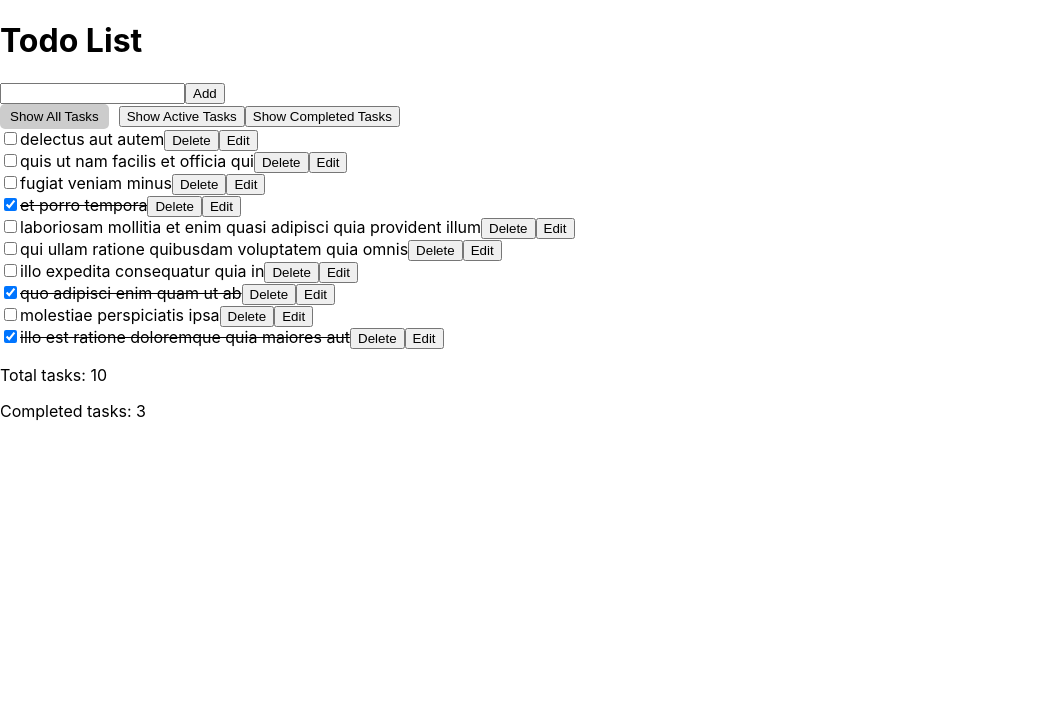
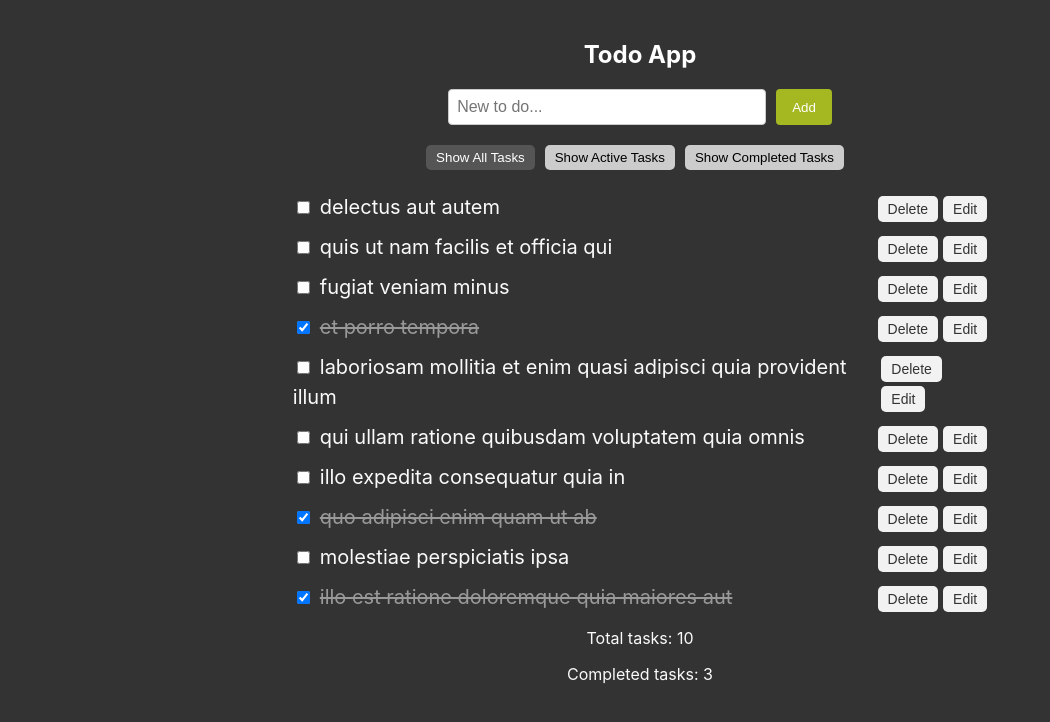
Before and after one commit to Eka-Chu/todo-doo, a React (Create React App) app: page / in a window 1280 px wide. Shown: the top 722 px of the page, without its empty margins (0-1050 px from the left). Built offline with nearby package versions, Linux system fonts and the light colour scheme.

Commit message:
Final Version

```diff
--- a/src/app.tsx
+++ b/src/app.tsx
@@ -1,4 +1,5 @@
 import React, { useState, useEffect } from 'react';
+import styled from 'styled-components';
 import Header from './components/Header';
 import TodoList from './components/TodoList';
 import TaskCounter from './components/TaskCounter';
@@ -13,16 +14,43 @@ enum Filter {
   Completed = 'completed',
 }
 
+const Container = styled.div`
+  text-align: center;
+  background-color: rgb(51, 51, 51);
+  height: 100vh;
+  padding: 20px;
+`;
+
+
+const FilterContainer = styled.div`
+  display: flex;
+  justify-content: center;
+  margin-bottom: 10px;
+`;
+
+const FilterButton = styled.button`
+  margin-right: 10px;
+  padding: 5px 10px;
+  border: none;
+  border-radius: 5px;
+  background-color: #ccc;
+  color: #000;
+  cursor: pointer;
+
+  &.active {
+    background-color: #555;
+    color: #fff;
+  }
+`;
+
 const App: React.FC = () => {
   const [todos, setTodos] = useState<TodoModel[]>([]);
   const [filter, setFilter] = useState<Filter>(Filter.All);
 
-  // Метод для сохранения todos в локальное хранилище
   const saveTodosToLocalStorage = (todos: TodoModel[]) => {
     localStorage.setItem('todos', JSON.stringify(todos));
   };
 
-  // Метод для чтения todos из локального хранилища
   const getTodosFromLocalStorage = (): TodoModel[] => {
     const storedTodos = localStorage.getItem('todos');
     if (storedTodos) {
@@ -32,10 +60,8 @@ const App: React.FC = () => {
   };
 
   useEffect(() => {
-    // Получаем todos из локального хранилища при загрузке приложения
     const storedTodos = getTodosFromLocalStorage();
     if (storedTodos.length === 0) {
-      // Если в локальном хранилище нет сохраненных данных, используем моковые данные
       saveTodosToLocalStorage(mockData);
       setTodos(mockData);
     } else {
@@ -44,7 +70,6 @@ const App: React.FC = () => {
   }, []);
 
   useEffect(() => {
-    // Сохраняем todos в локальное хранилище при каждом их изменении
     saveTodosToLocalStorage(todos);
   }, [todos]);
 
@@ -78,8 +103,8 @@ const App: React.FC = () => {
     );
   };
 
-  const handleFilterChange = (filter: Filter) => {
-    setFilter(filter);
+  const handleFilterChange = (selectedFilter: Filter) => {
+    setFilter(selectedFilter);
   };
 
   const filteredTodos = todos.filter((todo) => {
@@ -94,29 +119,29 @@ const App: React.FC = () => {
   const completedCount = todos.filter((todo) => todo.completed).length;
 
   return (
-    <div>
+    <Container>
       <Header />
       <AddTodo onAdd={handleAddTodo} />
-      <div>
-        <button
+      <FilterContainer>
+        <FilterButton
           onClick={() => handleFilterChange(Filter.All)}
-          className={filter === Filter.All ? 'active-filter' : ''}
+          className={filter === Filter.All ? 'active' : ''}
         >
           Show All Tasks
-        </button>
-        <button
+        </FilterButton>
+        <FilterButton
           onClick={() => handleFilterChange(Filter.Active)}
-          className={filter === Filter.Active ? 'active-filter' : ''}
+          className={filter === Filter.Active ? 'active' : ''}
         >
           Show Active Tasks
-        </button>
-        <button
+        </FilterButton>
+        <FilterButton
           onClick={() => handleFilterChange(Filter.Completed)}
-          className={filter === Filter.Completed ? 'active-filter' : ''}
+          className={filter === Filter.Completed ? 'active' : ''}
         >
           Show Completed Tasks
-        </button>
-      </div>
+        </FilterButton>
+      </FilterContainer>
       <TodoList
         todos={filteredTodos}
         onDelete={handleDeleteTodo}
@@ -124,7 +149,7 @@ const App: React.FC = () => {
         onToggle={handleToggle}
       />
       <TaskCounter todos={todos} completedCount={completedCount} />
-    </div>
+    </Container>
   );
 };
 
--- a/src/assets/styles/global.styles.ts
+++ b/src/assets/styles/global.styles.ts
@@ -8,6 +8,7 @@ export default createGlobalStyle`
     sans-serif;
     -webkit-font-smoothing: antialiased;
     -moz-osx-font-smoothing: grayscale;
+    background-color: rgb(51, 51, 51);
   }
 
   code {
--- /dev/null
+++ b/src/components/AddTodo.styles.ts
@@ -0,0 +1,26 @@
+import styled from 'styled-components';
+
+export const AddTodoContainer = styled.div`
+  margin-bottom: 20px;
+  display: flex;
+  justify-content: center;
+  background-color: rgb(51, 51, 51);
+`;
+
+export const Input = styled.input`
+  padding: 8px;
+  font-size: 16px;
+  width: 300px;
+  border: 1px solid #ccc;
+  border-radius: 4px;
+`;
+
+export const Button = styled.button`
+  margin-left: 10px;
+  padding: 8px 16px;
+  border: none;
+  border-radius: 4px;
+  background-color: rgb(165 184 34);
+  color: #fff;
+  cursor: pointer;
+`;
--- a/src/components/AddTodo.tsx
+++ b/src/components/AddTodo.tsx
@@ -1,4 +1,6 @@
 import React, { useState } from 'react';
+import { v4 as uuidv4 } from 'uuid';
+import { AddTodoContainer, Input, Button } from './AddTodo.styles';
 
 interface AddTodoProps {
   onAdd: (title: string) => void;
@@ -19,11 +21,48 @@ const AddTodo: React.FC<AddTodoProps> = ({ onAdd }) => {
   };
 
   return (
-    <div>
-      <input type="text" value={title} onChange={handleInputChange} />
-      <button onClick={handleAddTodo}>Add</button>
-    </div>
+    <AddTodoContainer>
+      <Input
+        type="text"
+        value={title}
+        onChange={handleInputChange}
+        placeholder="New to do..."
+      />
+      <Button onClick={handleAddTodo}>Add</Button>
+    </AddTodoContainer>
   );
 };
 
 export default AddTodo;
+
+
+// import React, { useState } from 'react';
+// import { v4 as uuidv4 } from 'uuid';
+
+// interface AddTodoProps {
+//   onAdd: (title: string) => void;
+// }
+
+// const AddTodo: React.FC<AddTodoProps> = ({ onAdd }) => {
+//   const [title, setTitle] = useState('');
+
+//   const handleAddTodo = () => {
+//     if (title.trim() !== '') {
+//       onAdd(title.trim());
+//       setTitle('');
+//     }
+//   };
+
+//   const handleInputChange = (event: React.ChangeEvent<HTMLInputElement>) => {
+//     setTitle(event.target.value);
+//   };
+
+//   return (
+//     <div>
+//       <input type="text" value={title} onChange={handleInputChange} />
+//       <button onClick={handleAddTodo}>Add</button>
+//     </div>
+//   );
+// };
+
+// export default AddTodo;
--- a/src/components/Header.tsx
+++ b/src/components/Header.tsx
@@ -1,11 +1,36 @@
 import React from 'react';
+import styled from 'styled-components';
 
-function Header() {
+const StyledHeader = styled.header`
+  background-color: #333;
+  color: #fff;
+  padding: 20px;
+  text-align: center;
+`;
+
+const Title = styled.h1`
+  font-size: 24px;
+  margin: 0;
+`;
+
+const Header: React.FC = () => {
   return (
-    <header>
-      <h1>Todo List</h1>
-    </header>
+    <StyledHeader>
+      <Title>Todo App</Title>
+    </StyledHeader>
   );
-}
+};
 
 export default Header;
+
+// import React from 'react';
+
+// function Header() {
+//   return (
+//     <header>
+//       <h1>Todo List</h1>
+//     </header>
+//   );
+// }
+
+// export default Header;
--- /dev/null
+++ b/src/components/TaskCounter.styles.ts
@@ -0,0 +1,8 @@
+import styled from 'styled-components';
+
+export const TaskCounterContainer = styled.div`
+  text-align: center;
+  color: #fafafa;
+  padding-bottom: 2%;
+
+`;
--- a/src/components/TaskCounter.tsx
+++ b/src/components/TaskCounter.tsx
@@ -1,5 +1,6 @@
 import React from 'react';
-import TodoModel from '../models/TodoModel'; // Импортируйте тип TodoModel из файла TodoModel.ts
+import TodoModel from '../models/TodoModel';
+import { TaskCounterContainer } from './TaskCounter.styles';
 
 interface TaskCounterProps {
   todos: TodoModel[];
@@ -8,10 +9,10 @@ interface TaskCounterProps {
 
 const TaskCounter: React.FC<TaskCounterProps> = ({ todos, completedCount }) => {
   return (
-    <div>
+    <TaskCounterContainer>
       <p>Total tasks: {todos.length}</p>
       <p>Completed tasks: {completedCount}</p>
-    </div>
+    </TaskCounterContainer>
   );
 };
 
--- /dev/null
+++ b/src/components/Todo.styles.ts
@@ -0,0 +1,38 @@
+import styled from 'styled-components';
+
+interface TodoTitleProps {
+  completed: boolean;
+}
+
+export const TodoItem = styled.div`
+  display: flex;
+  align-items: center;
+  justify-content: space-between;
+  margin-bottom: 10px;
+`;
+
+export const TodoTitle = styled.span<TodoTitleProps>`
+  flex-grow: 1;
+  color: ${(props) => (props.completed ? '#999999' : '#fafafa')};
+  text-decoration: ${(props) => (props.completed ? 'line-through' : 'none')};
+  cursor: pointer;
+`;
+
+export const TodoCheckbox = styled.input`
+  margin-right: 10px;
+`;
+
+export const TodoButton = styled.button`
+  margin-left: 5px;
+  padding: 5px 10px;
+  font-size: 14px;
+  border: none;
+  background-color: #f2f2f2;
+  color: #333333;
+  cursor: pointer;
+  border-radius: 5px;
+
+  &:hover {
+    background-color: #e6e6e6;
+  }
+`;
--- a/src/components/Todo.tsx
+++ b/src/components/Todo.tsx
@@ -1,5 +1,11 @@
 import React, { useState } from 'react';
 import TodoModel from '../models/TodoModel';
+import {
+  TodoItem,
+  TodoCheckbox,
+  TodoTitle,
+  TodoButton
+} from './Todo.styles';
 
 interface TodoProps {
   todo: TodoModel;
@@ -37,6 +43,17 @@ const Todo: React.FC<TodoProps> = ({ todo, onDelete, onSave, onToggle }) => {
   };
 
   return (
+    <TodoItem>
+      <div>
+        <TodoCheckbox
+          type="checkbox"
+          checked={completed}
+          onChange={handleToggle}
+        />
+        <TodoTitle completed={completed} onClick={handleToggle}>
+          {todo.title}
+        </TodoTitle>
+      </div>
       <div>
         {editing ? (
           <div>
@@ -45,95 +62,18 @@ const Todo: React.FC<TodoProps> = ({ todo, onDelete, onSave, onToggle }) => {
               value={editedTitle}
               onChange={(e) => setEditedTitle(e.target.value)}
             />
-          <button onClick={handleSave}>Save</button>
-          <button onClick={handleCancel}>Cancel</button>
+            <TodoButton onClick={handleSave}>Save</TodoButton>
+            <TodoButton onClick={handleCancel}>Cancel</TodoButton>
           </div>
         ) : (
           <div>
-          <input
-            type="checkbox"
-            checked={completed}
-            onChange={handleToggle}
-          />
-          <span style={{ textDecoration: completed ? 'line-through' : 'none' }}>
-            {todo.title}
-          </span>
-          <button onClick={handleDelete}>Delete</button>
-          <button onClick={handleEdit}>Edit</button>
+            <TodoButton onClick={handleDelete}>Delete</TodoButton>
+            <TodoButton onClick={handleEdit}>Edit</TodoButton>
           </div>
         )}
       </div>
+    </TodoItem>
   );
 };
 
 export default Todo;
-
-// import React, { useState } from 'react';
-// import TodoModel from '../models/TodoModel';
-
-// interface TodoProps {
-//   todo: TodoModel;
-//   onDelete: (id: string) => void;
-//   onSave: (id: string, title: string) => void;
-//   onToggle: (id: string) => void;
-// }
-
-// const Todo: React.FC<TodoProps> = ({ todo, onDelete, onSave, onToggle }) => {
-//   const [completed, setCompleted] = useState(todo.completed);
-//   const [editing, setEditing] = useState(false);
-//   const [editedTitle, setEditedTitle] = useState(todo.title);
-
-//   const handleToggle = () => {
-//     setCompleted(!completed);
-//     onToggle(todo.id);
-//   };
-
-//   const handleDelete = () => {
-//     onDelete(todo.id);
-//   };
-
-//   const handleEdit = () => {
-//     setEditing(!editing);
-//   };
-
-//   const handleSave = () => {
-//     onSave(todo.id, editedTitle);
-//     setEditing(false);
-//   };
-
-//   const handleCancel = () => {
-//     setEditing(false);
-//     setEditedTitle(todo.title);
-//   };
-
-//   return (
-//     <div>
-//       {editing ? (
-//         <div>
-//           <input
-//             type="text"
-//             value={editedTitle}
-//             onChange={(e) => setEditedTitle(e.target.value)}
-//           />
-//           <button onClick={handleSave}>Save</button>
-//           <button onClick={handleCancel}>Cancel</button>
-//         </div>
-//       ) : (
-//         <div>
-//           <span style={{ textDecoration: completed ? 'line-through' : 'none' }}>
-//             {todo.title}
-//           </span>
-//           <input
-//             type="checkbox"
-//             checked={completed}
-//             onChange={handleToggle}
-//           />
-//           <button onClick={handleDelete}>Delete</button>
-//           <button onClick={handleEdit}>Edit</button>
-//         </div>
-//       )}
-//     </div>
-//   );
-// };
-
-// export default Todo;
--- /dev/null
+++ b/src/components/TodoList.styles.ts
@@ -0,0 +1,13 @@
+// TodoList.styles.ts
+
+import styled from 'styled-components';
+
+export const TodoListContainer = styled.div`
+  max-width: 56%;
+  margin: 0 auto;
+  color: #ffffff;
+  font-size: 20px;
+  line-height: 30px;
+  padding-top: 1%;
+  text-align: left;
+`;
--- a/src/components/TodoList.tsx
+++ b/src/components/TodoList.tsx
@@ -1,6 +1,11 @@
+// TodoList.tsx
+
 import React from 'react';
 import TodoModel from '../models/TodoModel';
 import Todo from './Todo';
+import { TodoItem, TodoTitle, TodoCheckbox, TodoButton } from './Todo.styles';
+import { TodoListContainer } from './TodoList.styles';
+
 
 interface TodoListProps {
   todos: TodoModel[];
@@ -11,7 +16,7 @@ interface TodoListProps {
 
 const TodoList: React.FC<TodoListProps> = ({ todos, onDelete, onSave, onToggle }) => {
   return (
-    <div>
+    <TodoListContainer>
       {todos.map((todo) => (
         <Todo
           key={todo.id}
@@ -21,11 +26,12 @@ const TodoList: React.FC<TodoListProps> = ({ todos, onDelete, onSave, onToggle }
           onToggle={onToggle}
         />
       ))}
-    </div>
+    </TodoListContainer>
   );
 };
 
 export default TodoList;
+
 
 // import React from 'react';
 // import TodoModel from '../models/TodoModel';
--- a/src/styles.css
+++ b/src/styles.css
@@ -1,4 +1,14 @@
-.active-filter {
+.container {
+  text-align: center;
+}
+
+.filter-container {
+  display: flex;
+  justify-content: center;
+  margin-bottom: 10px;
+}
+
+.filter-button {
   margin-right: 10px;
   padding: 5px 10px;
   border: none;
@@ -8,7 +18,14 @@
   cursor: pointer;
 }
 
-  .active-filter.active {
+.filter-button.active {
   background-color: #555;
   color: #fff;
+  border: 1px solid #ccc;
 }
+
+.active {
+  background-color: #555;
+  color: #fff;
+  border: 1px solid #ccc;
+}
```
Lines whose indentation alone changed are shown as unchanged.
